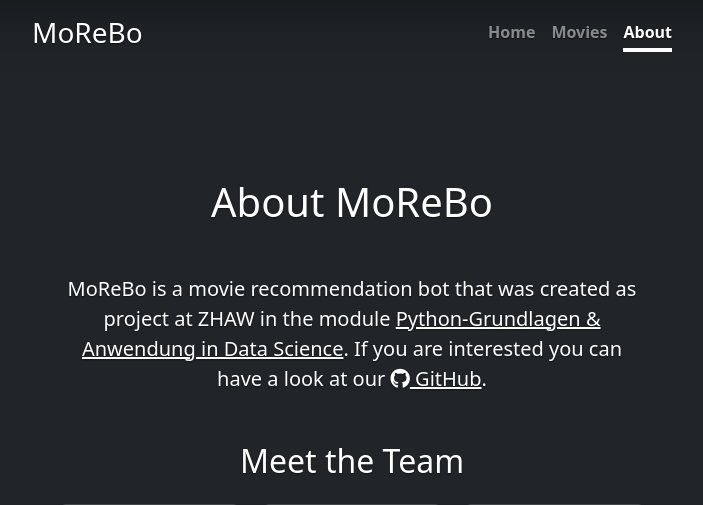
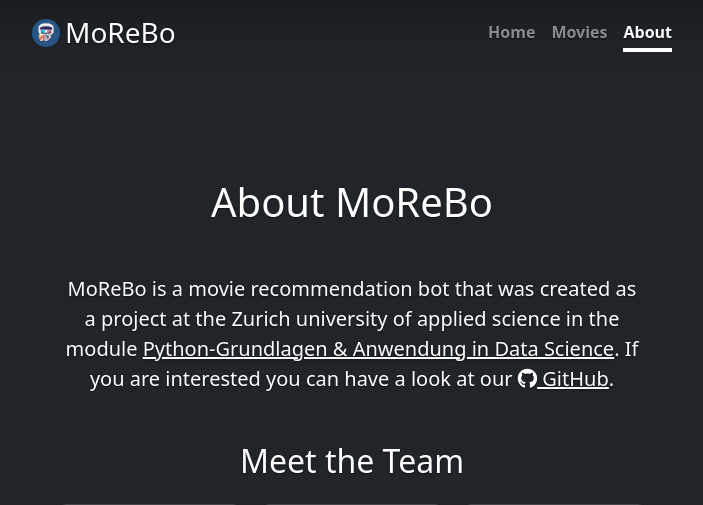
Before and after one commit to FabioArdi/morebo, a Flask app: page /about in a window 1280 px wide. Shown: the top 505 px of the page, without its empty margins (288-991 px from the left). Run offline with Flask 3, Linux system fonts and the light colour scheme; some libraries are stand-ins or nearby versions.

Commit message:
Fixed grammar and added favicon/logo

```diff
--- a/web/templates/_base.html
+++ b/web/templates/_base.html
@@ -4,7 +4,9 @@
 <head>
   <meta charset="utf-8" />
   <meta name="viewport" content="width=device-width, initial-scale=1" />
-  <title>{% block title %} {% endblock %} - Morebo</title>
+  <!-- add favicon -->
+  <link rel="shortcut icon" href="/static/MoReBo.jpg" type="image/x-icon">
+  <title>{% block title %} {% endblock %} - MoReBo</title>
   <!-- CSS -->
   <link href="https://cdn.jsdelivr.net/npm/bootstrap@5.3.0-alpha3/dist/css/bootstrap.min.css" rel="stylesheet"
     integrity="sha384-KK94CHFLLe+nY2dmCWGMq91rCGa5gtU4mk92HdvYe+M/SXH301p5ILy+dN9+nJOZ" crossorigin="anonymous">
@@ -47,10 +49,11 @@
     <!-- HEADER -->
     <header class="mb-auto">
       <div>
-        <h3 class="float-md-start mb-0">
-          <!-- <img src="/static/MoReBo.jpg" alt="" width="30" height="24" class="d-inline-block align-text-top"> -->
-          MoReBo
-        </h3>
+          <h3 class="d-flex align-items-center float-md-start mb-0" style="gap: 5px;">
+            <img src="/static/MoReBo.jpg" alt="" width="28" height="28" class="d-inline-block align-text-top" style="border-radius: 1rem;">
+            MoReBo
+          </h3>
+
         <nav class="nav nav-masthead justify-content-center float-md-end">
           <a class="nav-link {{ 'active' if active_page == 'index' else '' }}" aria-current="page"
             href="{{url_for('index')}}">Home</a>
--- a/web/templates/about.html
+++ b/web/templates/about.html
@@ -4,7 +4,7 @@
 {% block content %}
 <section class="container my-5">
     <h1 class=" mb-5">About MoReBo</h1>
-    <p class="lead mb-5">MoReBo is a movie recommendation bot that was created as project at ZHAW in the
+    <p class="lead mb-5">MoReBo is a movie recommendation bot that was created as a project at the Zurich university of applied science in the
         module <a class="text-white">Python-Grundlagen & Anwendung in Data Science</a>. If you are interested
         you can have a look at our <a class="text-white" href="https://github.com/FabioArdi/morebo"><i class="fa-brands fa-github"></i> GitHub</a>.</p>
     <h2 class="text-center mb-4">Meet the Team</h2>
```
Also changed, not shown: web/static/MoReBo.jpg (renamed from MoReBo.jpg).
